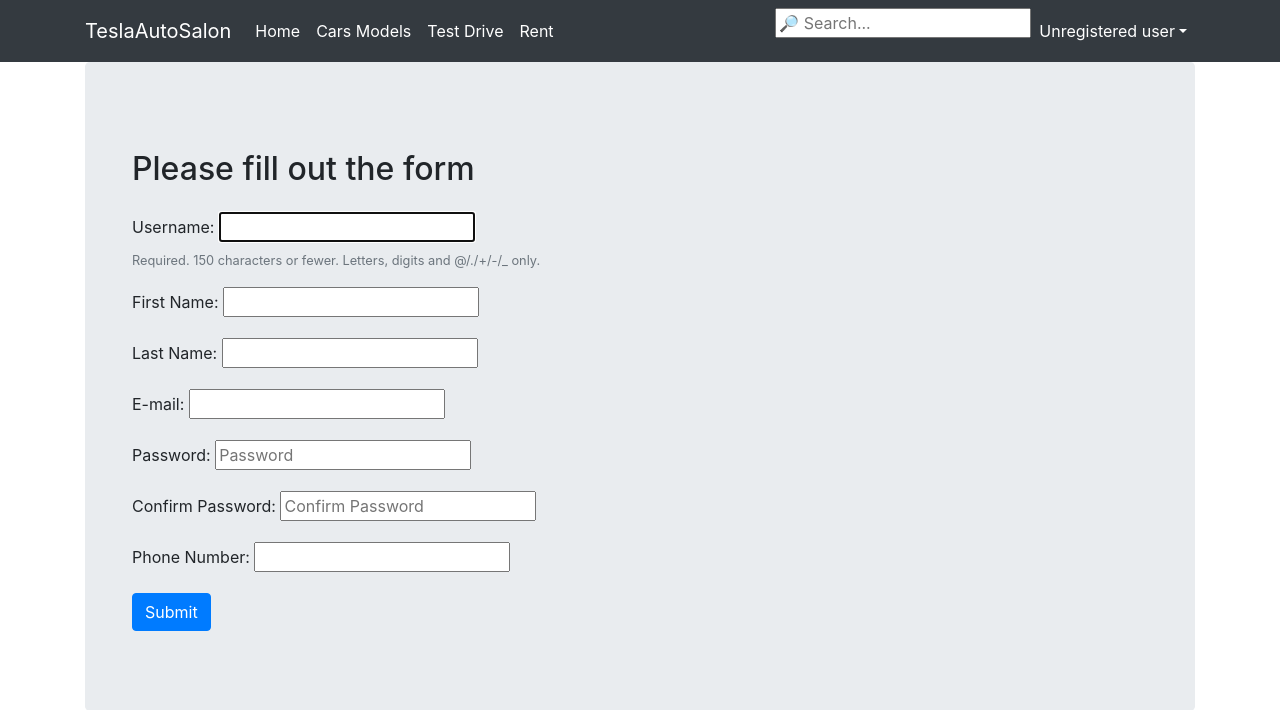
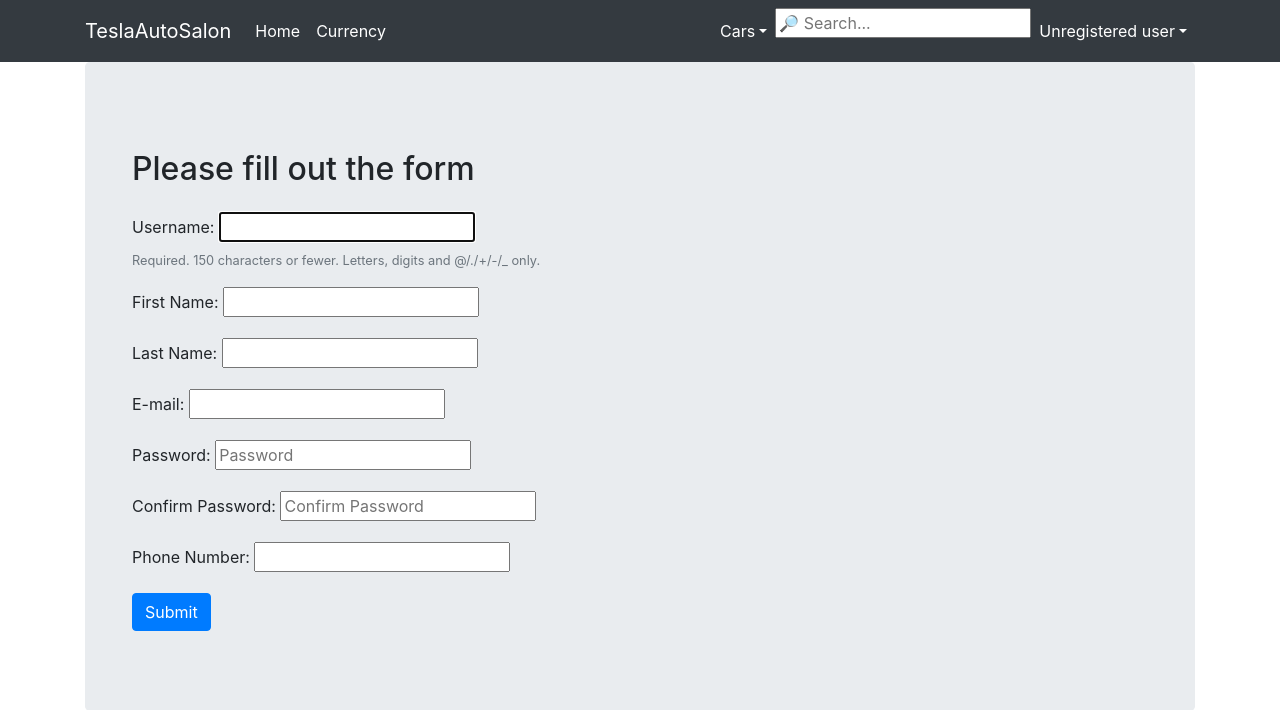
Before and after one commit to BestCeler/AutoSalon_FinalProject, a Django app: page /user/signup/ in a window 1280 px wide. Shown: the top 710 px of the page. Run offline with Django 5.2, Linux system fonts and the light colour scheme; data that the repository does not hold is empty; some libraries are stand-ins or nearby versions.

Commit message:
navbar, footer

```diff
--- a/Templates/navbar.html
+++ b/Templates/navbar.html
@@ -10,10 +10,24 @@
         <div class="collapse navbar-collapse" id="navbarNavAltMarkup">
             <div class="navbar-nav">
                 <a class="nav-item nav-link active" href="{% url 'home' %}">Home</a>
-                <a class="nav-item nav-link active" href="{% url 'models' %}">Cars Models</a>
-                <a class="nav-item nav-link active" href="{% url 'book_testdrive' %}">Test Drive</a>
-                <a class="nav-item nav-link active" href="{% url 'book_rent' %}">Rent</a>
+                <a class="nav-item nav-link active" href="{% url 'convert_view' %}">
+                    {% if exchange_rate %}
+                        💶 1€ = {{ exchange_rate|floatformat:2 }} Kč
+                    {% else %}
+                        Currency
+                    {% endif %}
+                </a>
             </div>
+        </div>
+        <div class="navbar-nav mx-auto">
+                <div class="nav-item dropdown">
+                    <a class="nav-link active dropdown-toggle" href="#" data-toggle="dropdown">Cars</a>
+                        <div class="dropdown-menu">
+                            <a class="dropdown-item" href="{% url 'models' %}">Cars Models</a>
+                            <a class="dropdown-item" href="{% url 'book_testdrive' %}">Test Drive</a>
+                            <a class="dropdown-item" href="{% url 'book_rent' %}">Rent</a>
+                        </div>
+                </div>
         </div>
         <div class="navbar-nav ml-auto">
                 <div class="search-div">
--- a/TeslaSalon/urls.py
+++ b/TeslaSalon/urls.py
@@ -55,8 +55,8 @@ urlpatterns = [
     path('accounts/signup/', SignUpView.as_view(), name='signup'),
     path('profile/<int:pk>/', ProfileDetailView.as_view(), name='profile'),
 
-    path('api/convert-eur-to-czk/', convert_eur_to_czk, name='convert-eur-to-czk'),
-    path('convert/', convert_view, name='convert-view'),
+    path('api/convert-eur-to-czk/', convert_eur_to_czk, name='convert_eur_to_czk'),
+    path('convert/', convert_view, name='convert_view'),
 
     path("testdrive/book/", book_test_drive, name="book_testdrive"),
     path("testdrive/<int:pk>/", TestDriveDetailView.as_view(), name="testdrive_detail"),
--- a/cars_vw/context_processors.py
+++ b/cars_vw/context_processors.py
@@ -1,4 +1,12 @@
 import datetime
+import os
+import requests
+
+from django.conf import settings
+from django.core.cache import cache
+
+
+API_KEY = os.getenv("EXCHANGERATESAPI_KEY")
 
 def season(request):
     month = datetime.datetime.now().month
@@ -11,3 +19,21 @@ def season(request):
     else:
         season = "autumn"
     return {'season': season}
+
+
+def exchange_rate(request):
+    rate = cache.get('exchange_rate') # we take the course from the cache
+    if rate is not None:
+        return {'exchange_rate': rate}
+
+    try:
+        url = f"http://api.exchangeratesapi.io/v1/latest?access_key={API_KEY}&base=EUR&symbols=CZK"
+        response = requests.get(url)
+        data = response.json()
+        rate = data["rates"].get("CZK")
+
+        if rate:
+            cache.set('exchange_rate', rate, timeout=3600) # cache for 1 hour (3600 seconds)
+        return {"exchange_rate": rate}
+    except Exception:
+        return {"exchange_rate": None}
```
Also changed, not shown: TeslaSalon/settings.py (+7 -0 lines).
